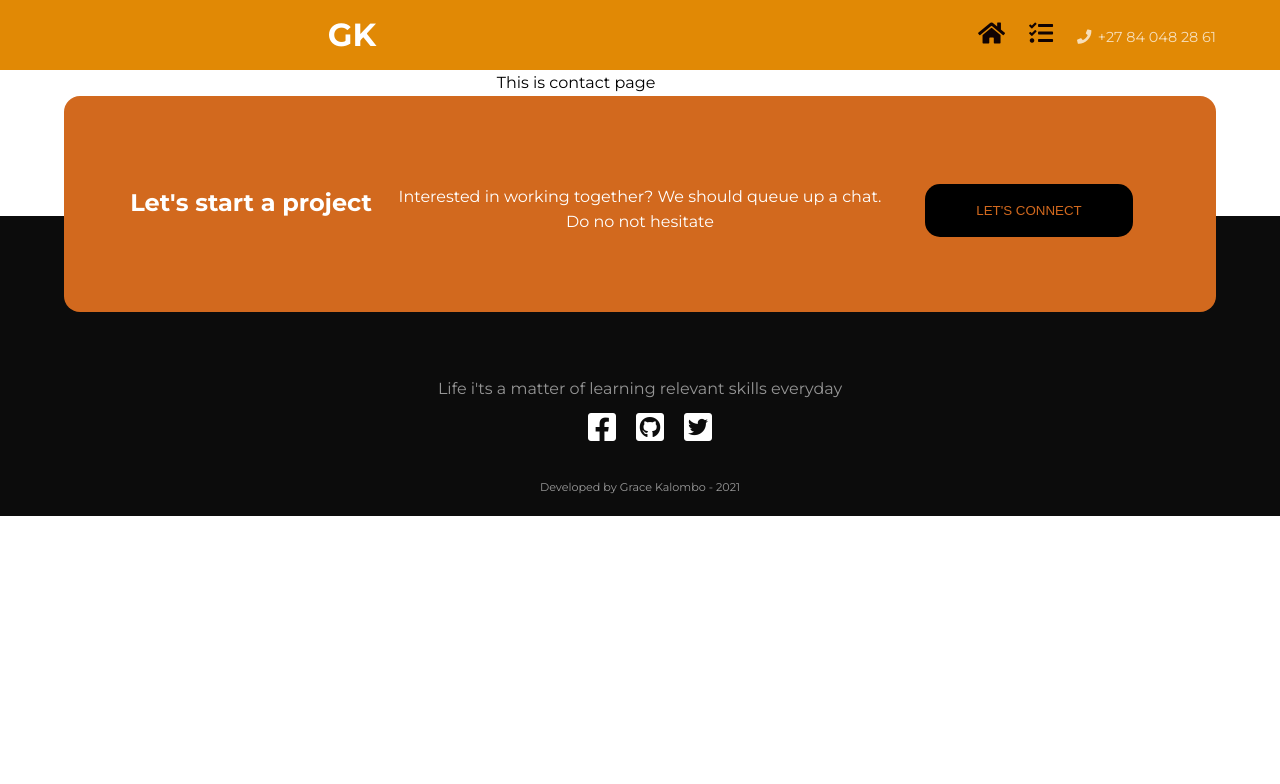
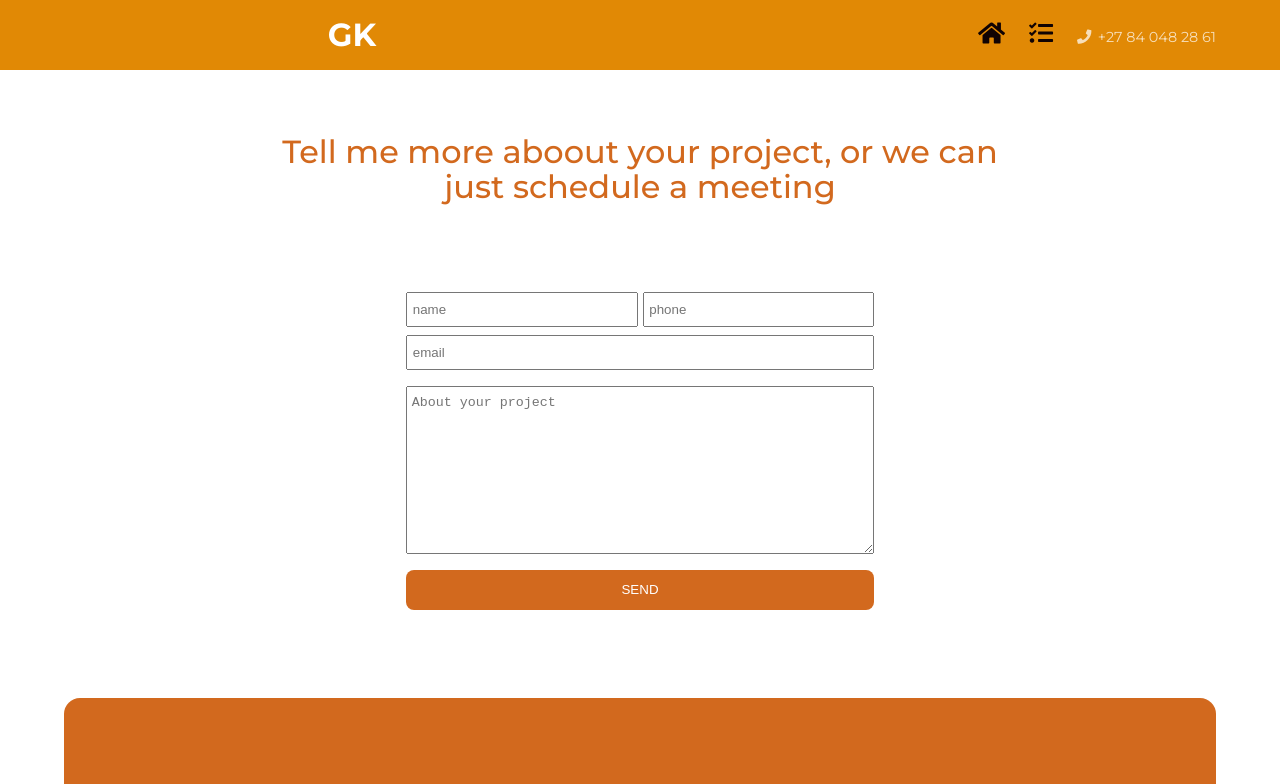
Before and after one commit to Gracekal91/portfolioreact, a React (Create React App) app: page /contact in a window 1280 px wide. Shown: the top 784 px of the page. Built offline with nearby package versions, Linux system fonts and the light colour scheme.

Commit message:
contact page in ptogress

```diff
--- a/src/components/Contact.js
+++ b/src/components/Contact.js
@@ -5,7 +5,20 @@ export class Contact extends Component {
     render() {
         return (
             <div className="contactComponent">
-                This is contact page
+                <h3>Tell me more aboout your project, or we can<br />just schedule a meeting</h3>
+                <form className="contact-form">
+                    <div className="half-form">
+                        <input type="text" placeholder="name" className="form-control-half" />
+                        <input type="tel" placeholder="phone" pattern="[0-9]{3}-[0-9]{2}-[0-9]{3}" className="form-control-half" />
+                    </div>
+                    <div>
+                        <input type="email" placeholder="email" className="form-control" />
+                    </div>
+                    <div>
+                        <textarea rows="10" placeholder="About your project" className="form-control txt" />
+                    </div>
+                    <button type="submit" className="contact-btn">Send</button>
+                </form>
             </div>
         )
     }
--- a/src/components/contact.css
+++ b/src/components/contact.css
@@ -1,4 +1,49 @@
 .contactComponent{
     width: 90%;
+    margin: 4rem auto;
+    text-align: center;
 
 }
+
+h3{
+    color: chocolate;
+    font-size: 2rem;
+    font-weight: 500;
+    line-height: 35px;
+}
+
+.contact-form{
+    width: 500px;
+    padding: 1rem;
+    margin: 4.5rem auto;
+}
+
+.contact-form div{
+    width: 100%;
+}
+
+.form-control{
+    width: 100%;
+    padding: .5rem .3rem;
+    margin: .5rem 0;
+}
+
+.half-form{
+    display: grid;
+    grid-template-columns: repeat(2, 1fr);
+    gap: 5px;
+}
+
+.half-form .form-control-half{
+    padding: .5rem .3rem;
+}
+
+.contact-btn{
+    width: 100%;
+    padding: .8rem 4rem;
+    border: unset;
+    background: chocolate;
+    border-radius: 8px;
+    color: white;
+    text-transform: uppercase;
+}
```
